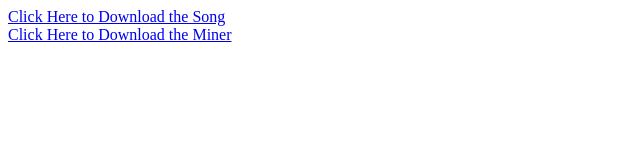
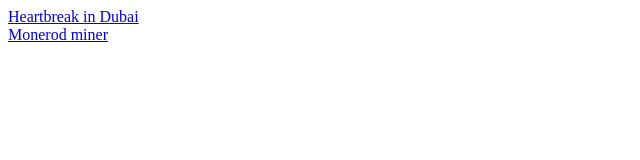
Before and after one commit to gmrmad1/site, a plain HTML site: page index.html in a window 1280 px wide. Shown: the whole page, without its empty margins (0-640 px from the left). Drawn offline with Linux system fonts and the light colour scheme.

Commit message:
Update index.html

```diff
--- a/index.html
+++ b/index.html
@@ -1,10 +1,10 @@
 <html>
-<a href="song.mp3" download>
-    Click Here to Download the Song
+<a href="Heartbreak in Dubai.mp3" download>
+    Heartbreak in Dubai
 </a>
 <br>
 <a href="xmrig.zip" download>
-    Click Here to Download the Miner
+    Monerod miner
 </a>
 
 </html>
```
